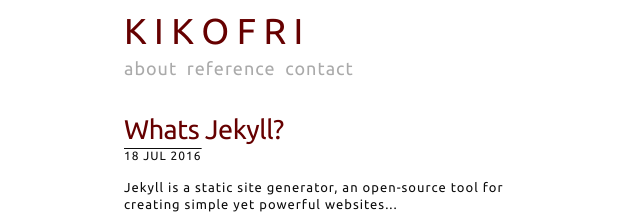
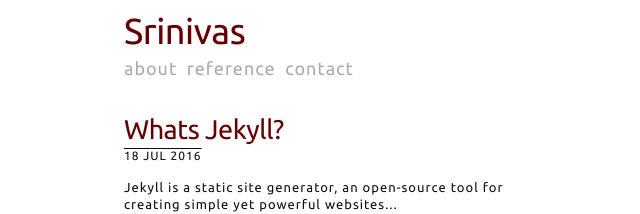
Before and after one commit to cna274/cna.github.io, a Jekyll site: the page built from index.html, in a window 1280 px wide. Shown: the top 214 px of the page, without its empty margins (296-936 px from the left). Built offline with Jekyll 4.4.1, drawn with Linux system fonts in a browser that asks for light colours; the list of posts is cut into pages by our own code.

Commit message:
added my name

```diff
--- a/_config.yml
+++ b/_config.yml
@@ -4,8 +4,8 @@
 # # # # # # # # # #
 
 # Basic
-name: "K i k o f r i"
-description: "dirty and malnourished jekyll theme"
+name: "Srinivas"
+description: "Project and Blogs by me"
 
 # URL
 url: ""
```
